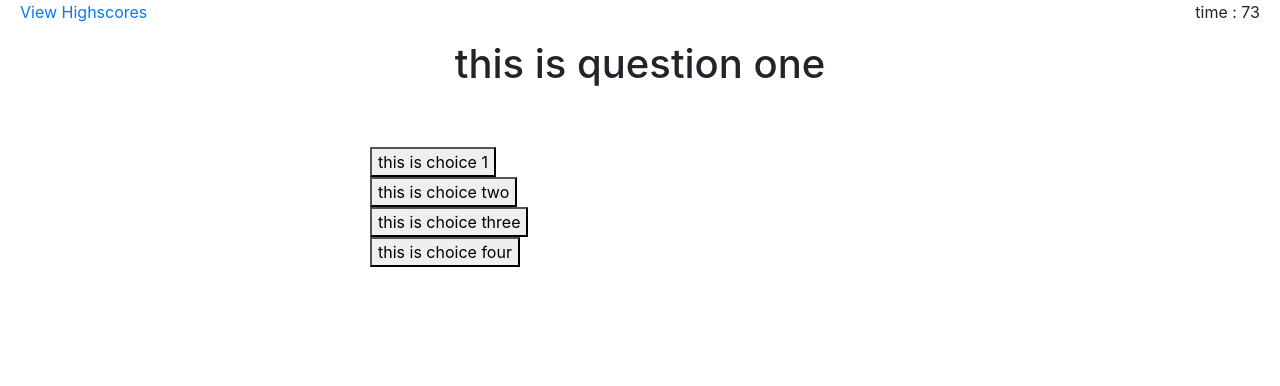
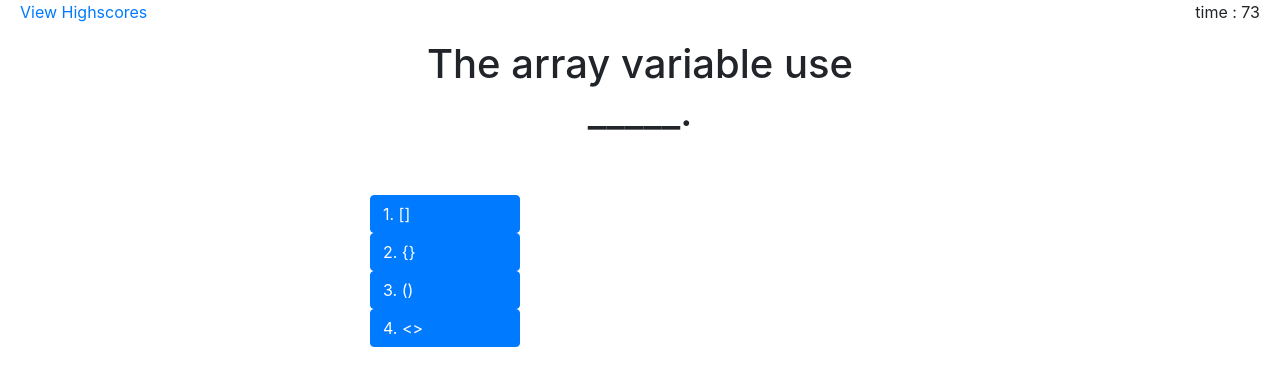
Before and after one commit to Chen3337/chen3337.github.io, a plain HTML site: page homework4/index.html in a window 1280 px wide. Both pictures are taken after a click on the button "start". Drawn offline with nearby package versions, Linux system fonts and the light colour scheme.

Commit message:
added bootstrap btn class to all buttons and a little change to buttons so it would fit and look good.

```diff
--- a/homework4/assets/css/style.css
+++ b/homework4/assets/css/style.css
@@ -27,3 +27,7 @@
     font: bolder;
 
 }
+.lengthbtn{
+    width: 150px;
+    text-align: left;
+}
--- a/homework4/assets/javascript/script.js
+++ b/homework4/assets/javascript/script.js
@@ -4,13 +4,20 @@ var startBtn = document.getElementById("thestart");
 var timerDisplay = document.getElementById("timeleft");
 var choiceBox = document.getElementById("choice");
 var messageBox = document.getElementById("message");
-
 var howManyQuestions = 5;
 var theTimeLeft = 0;
 var choiceA = document.createElement("button");
 var choiceB = document.createElement("button");
 var choiceC = document.createElement("button");
 var choiceD = document.createElement("button");
+choiceA.id = "1";
+choiceB.id = "2";
+choiceC.id = "3";
+choiceD.id = "4";
+choiceA.className = "btn btn-primary lengthbtn";
+choiceB.className = "btn btn-primary lengthbtn";
+choiceC.className = "btn btn-primary lengthbtn";
+choiceD.className = "btn btn-primary lengthbtn";
 var submitScore = document.createElement("button");
 submitScore.textContent = "submit";
 var inputScore = document.createElement("input");
@@ -18,14 +25,9 @@ var aLineBreak = document.createElement("br");
 var aBreak = document.createElement("br");
 var aBreak1 = document.createElement("br");
 var aBreak2 = document.createElement("br");
-choiceA.id = "1";
-choiceB.id = "2";
-choiceC.id = "3";
-choiceD.id = "4";
 var onQuestion = 0;
 var maxQuestions = 5;
 var highscore ={
-
 };
 var theFinalScore = 0;
 var theName;
@@ -36,7 +38,7 @@ choiceBox.addEventListener("click", function (event){
             startTimer();
             theRules.parentElement.removeChild(theRules);
             startBtn.parentElement.removeChild(startBtn);
-            questions(question0);
+            questions();
             displayButtons();
         }
         else if(true){
@@ -45,7 +47,7 @@ choiceBox.addEventListener("click", function (event){
                 theTimeLeft = theTimeLeft + 10;
                 messageBox.textContent = "you are right!!";
                 messageBox.setAttribute("class", "right");
-                changeQuestion();
+                questions();
             }
             else if(getAnswer === "1" || getAnswer === "2" || getAnswer === "3" || getAnswer === "4"){
                 theTimeLeft = theTimeLeft - 10;
@@ -55,7 +57,7 @@ choiceBox.addEventListener("click", function (event){
             }
             onQuestion++;
             if(onQuestion < maxQuestions){
-            changeQuestion();
+            questions();
             }
             else{
                 messageBox.textContent = "";
@@ -104,13 +106,13 @@ function startTimer(){
 
     }, 1000);
 }
-// display the question
-function questions(x){
-    headerQuestion.textContent = x[0];
-    choiceA.textContent = x[1];
-    choiceB.textContent = x[2];
-    choiceC.textContent = x[3];
-    choiceD.textContent = x[4];
+// change to the question you are on
+function questions(){
+    headerQuestion.textContent = theQuestions.question[onQuestion].question;
+    choiceA.textContent = theQuestions.question[onQuestion].answers[0];
+    choiceB.textContent = theQuestions.question[onQuestion].answers[1];
+    choiceC.textContent = theQuestions.question[onQuestion].answers[2];
+    choiceD.textContent = theQuestions.question[onQuestion].answers[3];
 }
 // display the buttons and line up to the left
 function displayButtons(){
@@ -128,18 +130,3 @@ function checkRightAnswer(x){
     var answerList = ["1","4","3","2","3"];
     return answerList[x]
 }
-// to change the question
-function changeQuestion(){
-    if(onQuestion === 1){
-        questions(question1);
-    }
-    if(onQuestion === 2){
-        questions(question2);
-    }
-    if(onQuestion === 3){
-        questions(question3);
-    }
-    if(onQuestion === 4){
-        questions(question4);
-    }
-}
--- a/homework4/assets/javascript/script1.js
+++ b/homework4/assets/javascript/script1.js
@@ -1,8 +1,34 @@
-var question0 = ["this is question one", "this is choice 1", " this is choice two", " this is choice three", "this is choice four"];
-var question1 = ["this is question two", "this is choice 1", " this is choice two", " this is choice three", "this is choice four"];
-
-var question2 = ["this is question three", "this is choice 1", " this is choice two", " this is choice three", "this is choice four"];
-
-var question3 = ["this is question four", "this is choice 1", " this is choice two", " this is choice three", "this is choice four"];
-
-var question4 = ["this is question five", "this is choice 1", " this is choice two", " this is choice three", "this is choice four"];
+var theQuestions = {
+    question : [
+        {
+            question: "The array variable use _____.",
+            answers : [
+                "1. []","2. {}","3. ()","4. <>"
+            ]
+        },
+        {
+            question : "What is the <br> in HTML do to a webpage?",
+            answers : [
+                "1. a space","2. a tab","3. nothing","4. linebreak"
+            ]
+        },
+        {
+            question : "What is used to end a line of code in javascript?",
+            answers :[
+                "1. >","2. ,","3. ;","4. ."
+            ]
+        },
+        {
+            question : "What is the file type for javascript?",
+            answers :[
+                "1. .txt","2. .js","3. .css","4. .html"
+            ]
+        },
+        {
+            question : "What tag is used to add a image in HTML?",
+            answers :[
+                "1. <div>","2. <button>","3. <img>","4. <p>"
+            ]
+        }
+    ]
+}
--- a/homework4/index.html
+++ b/homework4/index.html
@@ -7,7 +7,7 @@
     </head>
     <nav>
         <div id="highscorelink">
-            <a href="#"> View Highscores</a>
+            <a href="highscore.html"> View Highscores</a>
         </div>
         <div id="timer">
             <p>time : <span id="timeleft">0</span></p>
@@ -31,7 +31,7 @@
             </div>
             <div class="row">
                 <div class="col-md-6 center" id="choice">
-                        <button id="thestart">start</button>
+                        <button class="btn btn-danger" id="thestart">start</button>
                 </div>
             </div>
             <div class="row">
```
Also changed, not shown: homework4/highscore.html (+2 -2 lines).
